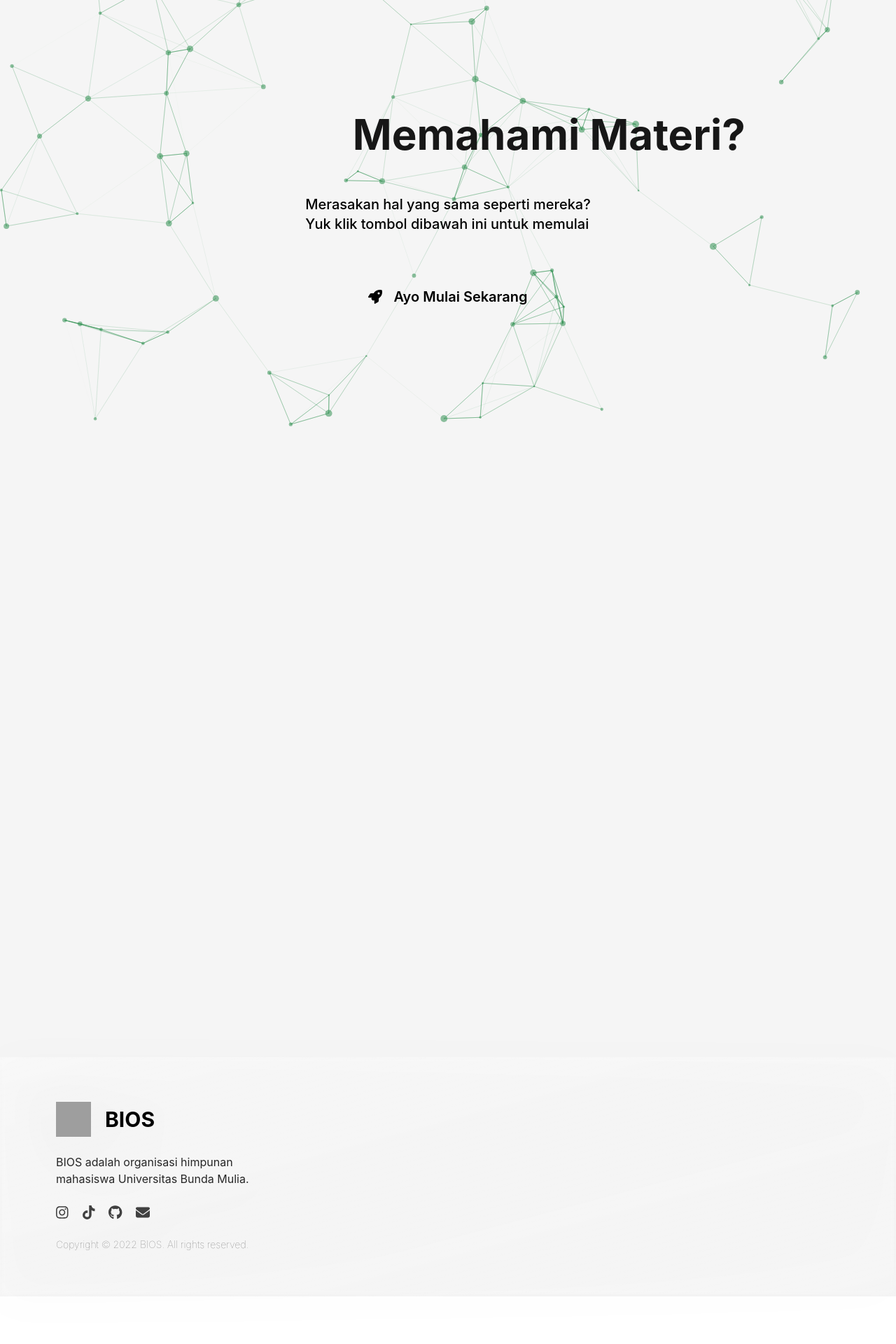
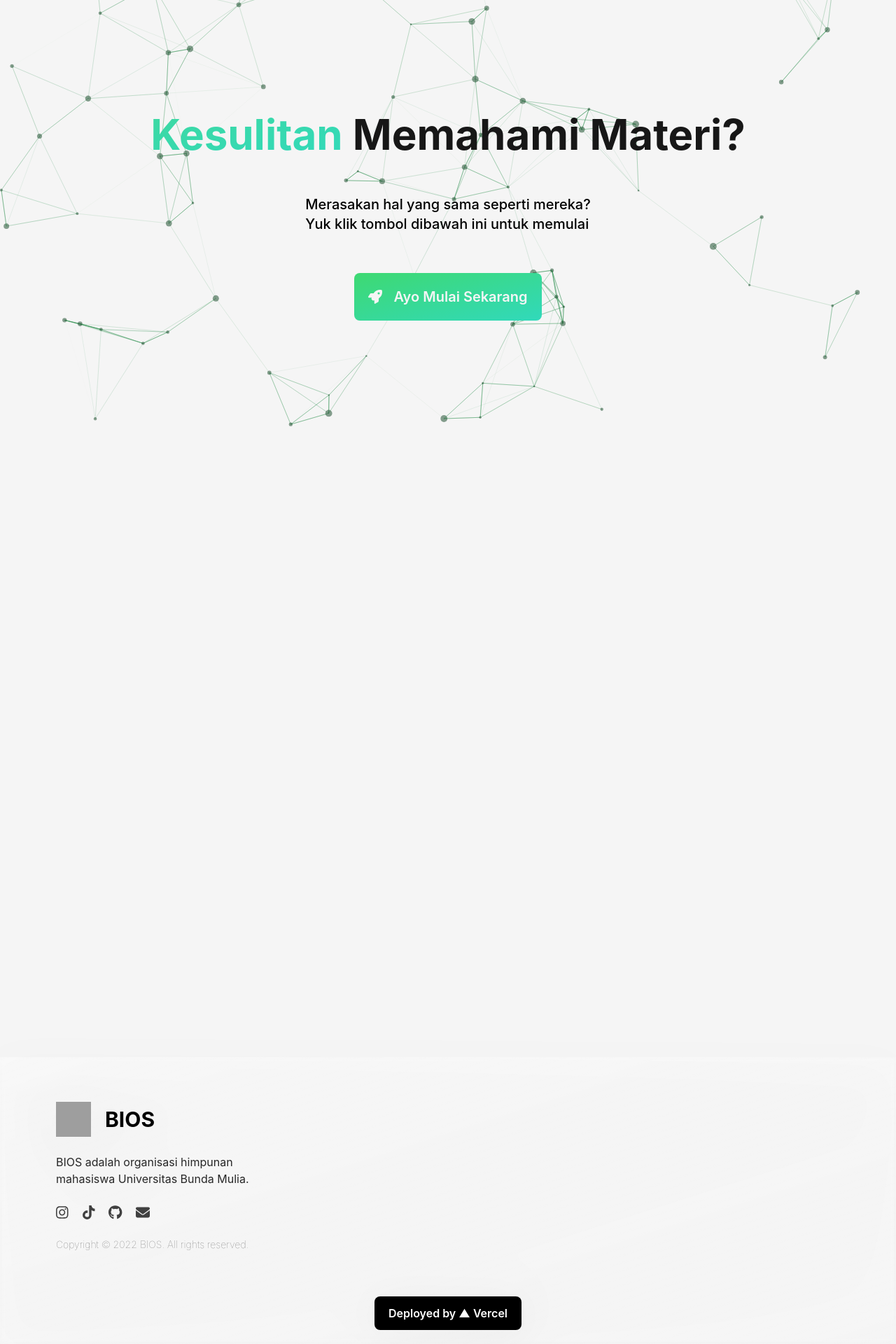
Before and after one commit to bios-bunda-mulia-university/himabios, a Next.js app: page / in a window 1280 px wide. Shown: the part 180-2100 px from the top of the page at 70% size. Before the commit the page ends 2032 px from the top, so only its background shows below. Built offline with nearby package versions, Linux system fonts and the light colour scheme; grey boxes are pictures that could not be loaded.

Commit message:
feat: support dark mode

```diff
--- a/components/body/hero.tsx
+++ b/components/body/hero.tsx
@@ -5,16 +5,16 @@ import { FC } from "react"
 const Hero: FC = () => {
     return (
         <div className="flex flex-col items-center justify-center h-screen space-y-14">
-            <h1 className="text-neutral-900 font-inter font-bold text-6xl z-10">
-                <span className="text-transparent bg-clip-text bg-gradient-to-br from-carribean-green to-turquoise">Kesulitan</span> Memahami Materi?
+            <h1 className="text-neutral-900 dark:text-neutral-100 font-inter font-bold text-6xl z-10">
+                <span className="text-transparent bg-clip-text bg-gradient-to-br from-carribeangreen dark:from-primary-dark-main to-turquoise dark:to-aquamarine">Kesulitan</span> Memahami Materi?
             </h1>
-            <p className="text-black font-inter font-medium text-xl">
+            <p className="text-black dark:text-neutral-200 font-inter font-medium text-xl">
                 Merasakan hal yang sama seperti mereka?
                 <br />
                 Yuk klik tombol dibawah ini untuk memulai
             </p>
-            <button className="bg-gradient-to-br from-pastel-green to-turquoise z-10 font-inter font-semibold text-xl space-x-4 p-5 rounded-lg">
-                <FontAwesomeIcon icon={faRocket} className="space-x-4" /><span>Ayo Mulai Sekarang</span>
+            <button className="bg-gradient-to-br from-pastelgreen dark:from-primary-dark-main to-turquoise dark:to-aquamarine z-10 font-inter font-semibold text-xl space-x-4 p-5 rounded-lg">
+                <FontAwesomeIcon icon={faRocket} className="space-x-4 text-neutral-100 dark:text-neutral-900" /><span className="text-neutral-100 dark:text-neutral-900">Ayo Mulai Sekarang</span>
             </button>
         </div>
     )
--- a/components/footer/footer.tsx
+++ b/components/footer/footer.tsx
@@ -1,23 +1,48 @@
 import { FontAwesomeIcon } from "@fortawesome/react-fontawesome"
-import { FC } from "react"
+import { FC, useEffect, useState } from "react"
 import Logo from "../logo"
 import { FOOTER_ITEMS } from "./footerIconLists"
 
 const Footer: FC = () => {
+    const [theme, setTheme] = useState('light')
+
+    // useEffect(() => {
+    //     if (window.matchMedia('(prefers-color-scheme: dark)').matches) {
+    //         setTheme('dark')
+    //     } else {
+    //         setTheme('light')
+    //     }
+    // }, [])
+
+    // useEffect(() => {
+    //     if (theme === 'dark') {
+    //         document.documentElement.classList.add('dark')
+    //     } else {
+    //         document.documentElement.classList.remove('dark')
+    //     }
+    // }, [theme])
+
     const imgPath = "https://bios-space.sfo3.digitaloceanspaces.com/logo-bios.png"
 
     return (
-        <footer className="bg-gradient-to-br from-white/38 to-white/08 backdrop-blur-5 drop-shadow-custom px-20 py-16 space-y-6">
+        <footer className="bg-gradient-to-br from-white/38 dark:from-raisinblack/38 to-white/08 dark:to-raisinblack/08 backdrop-blur-5 drop-shadow-custom">
+            <div className="px-20 py-16 space-y-6">
                 <Logo imgUrl={imgPath} text="BIOS" sizeHeight={50} sizeWidth={50} />
-            <p className="text-neutral-800 font-inter font-normal text-md">BIOS adalah organisasi himpunan<br /> mahasiswa Universitas Bunda Mulia.</p>
+                <p className="text-neutral-800 dark:text-neutral-300 font-inter font-normal text-md">BIOS adalah organisasi himpunan<br /> mahasiswa Universitas Bunda Mulia.</p>
                 <div className="space-x-5">
                     {FOOTER_ITEMS.map((footerIcon) => (
                         <a key={footerIcon.href} href={footerIcon.href} target={footerIcon.target} rel={footerIcon.rel}>
-                        <FontAwesomeIcon icon={footerIcon.icon} color="#404040" size="lg" className="hover:cursor-pointer" />
+                            <FontAwesomeIcon icon={footerIcon.icon} size="lg" className="hover:cursor-pointer text-neutral-700 dark:text-neutral-200" />
                         </a>
                     ))}
                 </div>
-            <p className="font-inter font-thin text-neutral-500 text-sm">Copyright &copy; 2022 BIOS. All rights reserved.</p>
+                <p className="font-inter font-thin text-neutral-500 dark:text-neutral-400 text-sm">Copyright &copy; 2022 BIOS. All rights reserved.</p>
+            </div>
+            <div className="flex flex-col items-center">
+                <a href="https://vercel.com/" rel="noopener noreferrer" target="_blank" className="font-inter font-semibold text-base bg-black dark:bg-white text-white dark:text-black py-3 px-5 mb-5 rounded-lg">
+                    Deployed by ▲ Vercel
+                </a>
+            </div>
         </footer>
     )
 }
--- a/components/header.tsx
+++ b/components/header.tsx
@@ -7,7 +7,7 @@ const Header: FC = () => {
     const imgPath = "https://bios-space.sfo3.digitaloceanspaces.com/logo-bios.png"
 
     return (
-        <nav className="sticky top-0 flex flex-row px-12 py-5 bg-gradient-to-br from-white/38 to-white/08 z-20 backdrop-blur-5 drop-shadow-custom">
+        <nav className="sticky top-0 flex flex-row px-12 py-5 bg-gradient-to-br from-white/38 dark:from-raisinblack/38 to-white/08 dark:to-white/08 z-20 backdrop-blur-5 drop-shadow-custom">
             <Logo imgUrl={imgPath} text="BIOS" sizeHeight={50} sizeWidth={50} />
             <MenuDesktopView />
             <IconNav />
--- a/components/layout.tsx
+++ b/components/layout.tsx
@@ -8,7 +8,7 @@ type Props = {
 
 const Layout: FC<Props> = ({ children }) => {
     return (
-        <div className="bg-neutral-100 dark:bg-woodsmoke">
+        <div className="bg-neutral-100 dark:bg-woodsmoke transition duration-200">
             <Header />
             {children}
             <Footer />
--- a/components/logo.tsx
+++ b/components/logo.tsx
@@ -18,8 +18,9 @@ const Logo: FC<Props> = ({ imgUrl, text, sizeWidth, sizeHeight }) => {
                     width={sizeWidth}
                     height={sizeHeight}
                     alt="BIOS Logo"
+                    priority
                 />
-                <span className="flex font-inter font-bold text-3xl items-center text-black">{text}</span>
+                <span className="flex font-inter font-bold text-3xl items-center text-black dark:text-neutral-50">{text}</span>
             </a>
         </Link>
     )
--- a/components/navigations/iconNav.tsx
+++ b/components/navigations/iconNav.tsx
@@ -1,4 +1,4 @@
-import { FC, useEffect, useState } from "react"
+import { ChangeEvent, FC, MouseEventHandler, useEffect, useState } from "react"
 import { FontAwesomeIcon } from "@fortawesome/react-fontawesome"
 import { faMagnifyingGlass, faSun, faMoon } from "@fortawesome/free-solid-svg-icons"
 
@@ -6,7 +6,7 @@ const IconNav: FC = () => {
     const [theme, setTheme] = useState('light')
 
     useEffect(() => {
-        if(window.matchMedia('(prefers-color-scheme: dark)').matches) {
+        if (window.matchMedia('(prefers-color-scheme: dark)').matches) {
             setTheme('dark')
         } else {
             setTheme('light')
@@ -14,7 +14,7 @@ const IconNav: FC = () => {
     }, [])
 
     useEffect(() => {
-        if(theme === 'dark') {
+        if (theme === 'dark') {
             document.documentElement.classList.add('dark')
         } else {
             document.documentElement.classList.remove('dark')
@@ -28,7 +28,7 @@ const IconNav: FC = () => {
     return (
         <div className="flex flex-row space-x-8 items-center justify-end ml-auto z-10">
             <button>
-                <FontAwesomeIcon icon={faMagnifyingGlass} color="#404040" size="lg" />
+                <FontAwesomeIcon icon={faMagnifyingGlass} color={theme === 'dark' ? "#E5E5E5" : "#404040"} size="lg" />
             </button>
             <button
                 type="button"
--- a/components/navigations/menuDesktopView.tsx
+++ b/components/navigations/menuDesktopView.tsx
@@ -7,7 +7,7 @@ const MenuDesktopView: FC = () => {
         <div className="flex flex-row justify-start items-center px-16">
             {NAV_ITEMS.map((navItem) => (
                 <Link key={navItem.label} href={navItem.label}>
-                    <a key={navItem.label} className="px-3 font-medium font-inter text-lg text-neutral-600 transition ease-in-out hover:text-primary-light-hover hover:-translate-y-1">
+                    <a key={navItem.label} className="px-3 font-medium font-inter text-lg text-neutral-600 dark:text-neutral-100 dark:hover:text-primary-dark-hover transition ease-in-out hover:text-primary-light-hover hover:-translate-y-1">
                         {navItem.label}
                     </a>
                 </Link>
--- a/components/particles/line.tsx
+++ b/components/particles/line.tsx
@@ -1,4 +1,4 @@
-import { FC, useCallback, useMemo } from "react"
+import { FC, useCallback, useMemo, useState } from "react"
 import Particles from "react-tsparticles"
 import { loadFull } from "tsparticles"
 import type { Engine, ISourceOptions, Container } from "tsparticles-engine"
@@ -8,6 +8,8 @@ type Props = {
 }
 
 const Line: FC<Props> = ({ id }) => {
+    const [theme, setTheme] = useState('light')
+
     const options: ISourceOptions = useMemo(() => {
         return {
             fpsLimit: 120,
@@ -35,10 +37,10 @@ const Line: FC<Props> = ({ id }) => {
             },
             particles: {
                 color: {
-                    value: "#1F8843",
+                    value: theme === 'dark' ? "#21743D" : "#0F4421",
                 },
                 links: {
-                    color: "#1F8843",
+                    color: theme === 'dark' ? "#43E97B" : "#1F8843",
                     distance: 150,
                     enable: true,
                     opacity: 0.5,
@@ -75,7 +77,7 @@ const Line: FC<Props> = ({ id }) => {
             },
             detectRetina: false,
         }
-    }, [])
+    }, [theme])
 
     // init particles engine
     const particlesInit = useCallback(async (engine: Engine) => {
```
Lines whose indentation alone changed are shown as unchanged.
